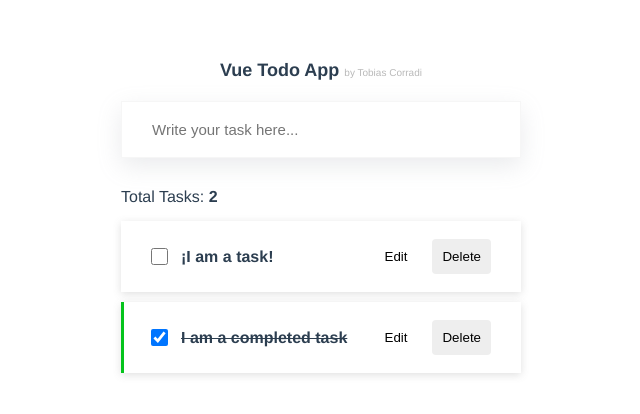
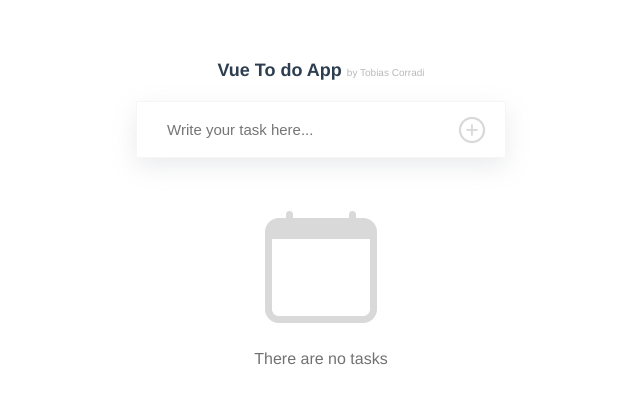
Before and after one commit to tobicorradi/vue-todo-app, a Vue app: page / in a window 1280 px wide. Shown: the top 414 px of the page, without its empty margins (319-959 px from the left). Built offline with nearby package versions, Linux system fonts and the light colour scheme.

Commit message:
Hardcoded tasks deleted

```diff
--- a/src/App.vue
+++ b/src/App.vue
@@ -1,9 +1,8 @@
 <template>
   <div id="app">
     <div class="container">
-      <h1>Vue Todo App <span>by Tobias Corradi</span></h1>
-      <div class="search-box">
-        <form @submit="createTask" action="">
+      <h1>Vue To do App <span>by Tobias Corradi</span></h1>
+      <form class="search-box" @submit="createTask">
         <input
           class="search-box__input"
           type="text"
@@ -11,8 +10,10 @@
           placeholder="Write your task here..."
           autofocus
         />
+        <button class="search-box__icon" type="submit">
+          <img src="./assets/add.png" alt="" />
+        </button>
       </form>
-      </div>
       <div class="list">
         <div class="empty-list" v-if="!todoList.length">
           <img src="./assets/calendar.png" alt="" />
@@ -78,25 +79,18 @@ export default {
     return {
       taskText: "",
       totalTasks: 0,
-      todoList: [
-        {
-          text: "¡I am a task!",
-          isCompleted: false,
-          editing: false,
-        },
-        {
-          text: "I am a completed task",
-          isCompleted: true,
-          editing: false,
-        },
-      ],
+      todoList: [],
     };
   },
   methods: {
     createTask(e) {
       e.preventDefault();
       if (this.taskText != "" && this.taskText != null) {
-        this.todoList.unshift({ text: this.taskText, isCompleted: false });
+        this.todoList.unshift({
+          text: this.taskText,
+          isCompleted: false,
+          editing: false,
+        });
         this.taskText = "";
       }
     },
@@ -146,17 +140,28 @@ h1 span {
 .container {
   max-width: 400px;
   margin: 0 auto;
+  padding: 0 15px;
 }
 .search-box {
   margin-bottom: 30px;
+  position: relative;
 }
 .search-box__input {
   width: 100%;
   padding: 19px 30px;
   border: 0;
+  font-size: 15px;
+  position: relative;
+  border: 1px solid #f6f6f6;
   box-shadow: rgba(149, 157, 165, 0.2) 0px 8px 24px;
-  font-size: 15px;
-  border: 1px solid #f6f6f6;
+}
+.search-box__icon {
+  position: absolute;
+  background: none;
+  cursor: pointer;
+  right: 19px;
+  top: 14px;
+  border: 0;
 }
 .search-box__input:focus {
   outline: 0;
```
Also changed, not shown: src/assets/add.png (added). Lines whose indentation alone changed are shown as unchanged.
